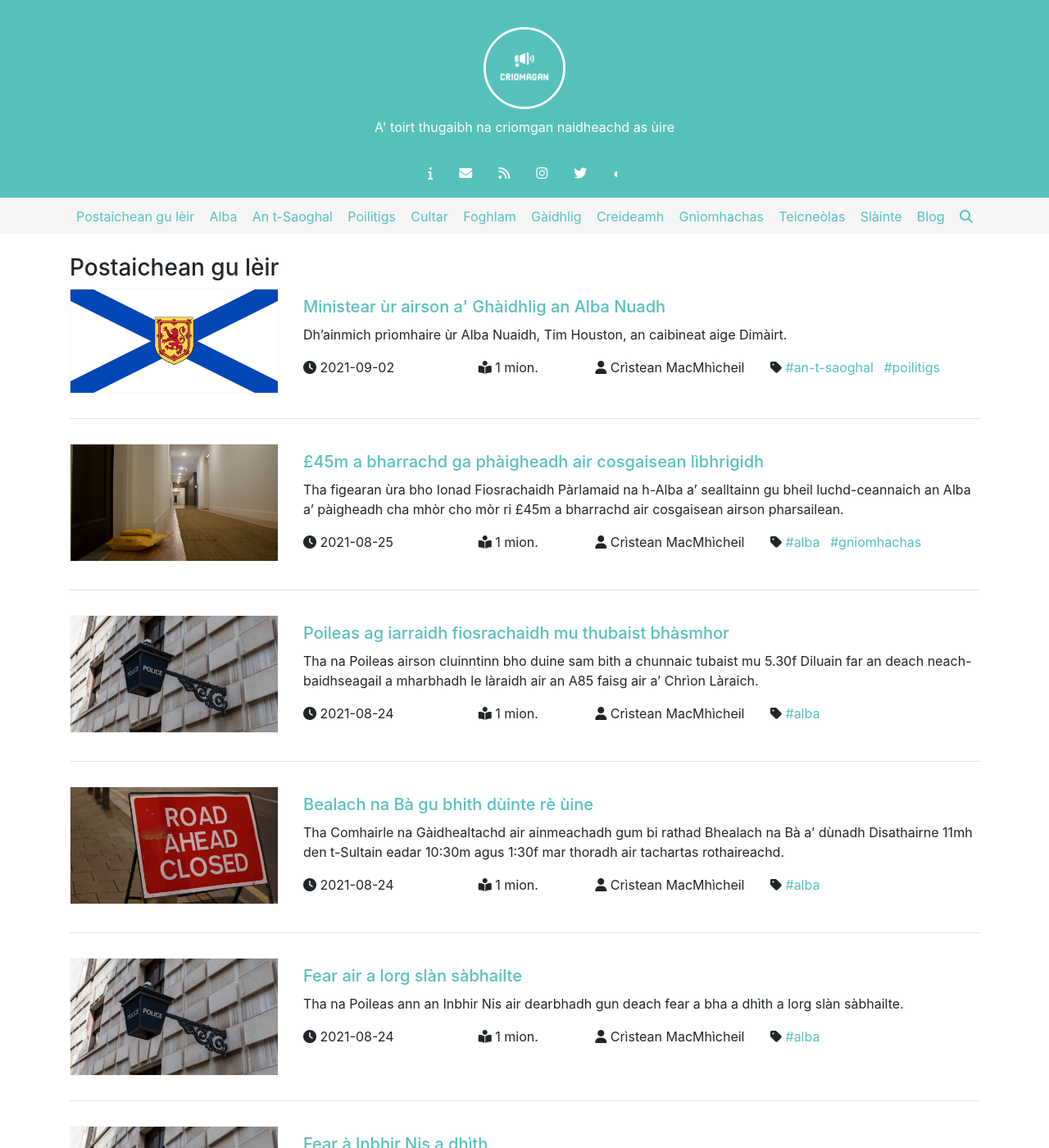
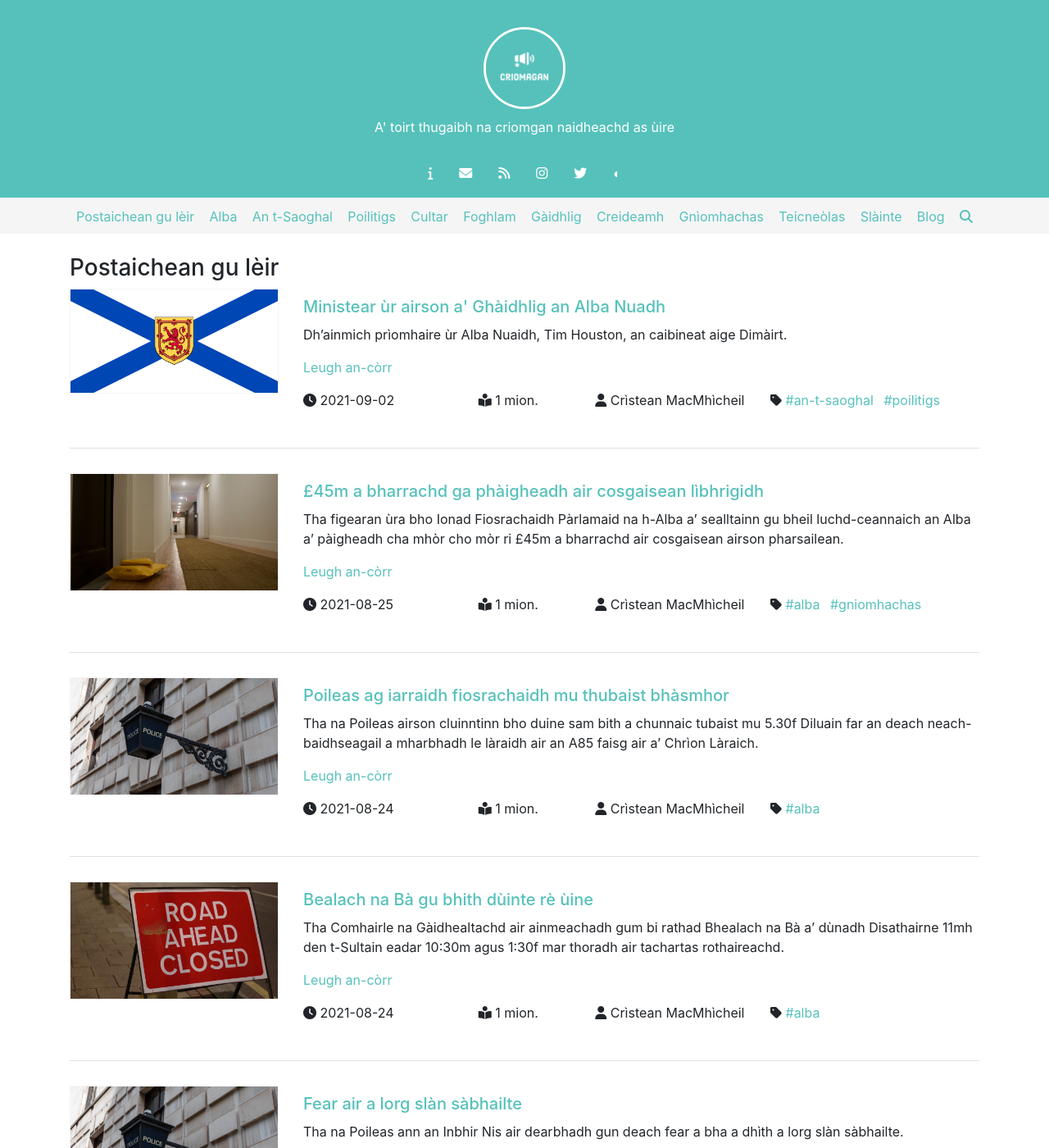
Before and after one commit to criomagan/criomagan.github.io, a Jekyll site: the page built from index.html, in a window 1280 px wide and 1400 px high. Shown: the whole window at 82% size. Built offline with Jekyll 4.4.1, drawn with Linux system fonts in a browser that asks for light colours; nearby versions of some CDN libraries; the list of posts is cut into pages by our own code; some of the changed text lies outside the part shown.

Commit message:
Update index.html

```diff
--- a/index.html
+++ b/index.html
@@ -16,6 +16,7 @@ image: /images/banner.jpg
             <div class="row">
               <div class="col-md-12">
                 {{ post.excerpt }}
+                <p><a href="{{ site.baseurl }}{{ post.url }}">Leugh an-còrr</a></p>
               </div>
             </div>
             <div class="row">
```
